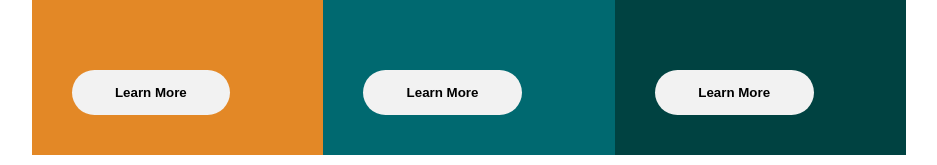
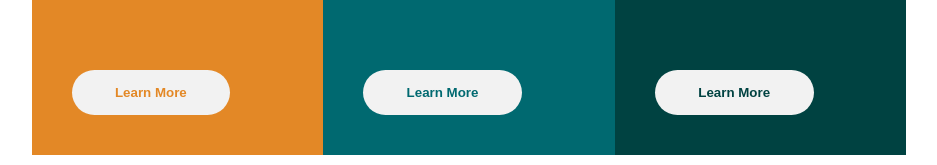
Before and after one commit to napalm-git/3-column-preview-card-component, a website: page index.html in a window 1280 px wide. Shown: the part 468-633 px from the top of the page, without its empty margins (171-1108 px from the left). Drawn offline with Linux system fonts and the light colour scheme.

Commit message:
set button text color

```diff
--- a/sass/main.scss
+++ b/sass/main.scss
@@ -66,5 +66,15 @@ body {
     margin-top: 5rem;
     background-color: $color-header-button;
     font-weight: $fw-bold;
+
+    &.sedan {
+      color: $color-sedan;
+    }
+    &.suv {
+      color: $color-suv;
+    }
+    &.luxury {
+      color: $color-luxury;
+    }
   }
 }
```
Also changed, not shown: css/main.css.
